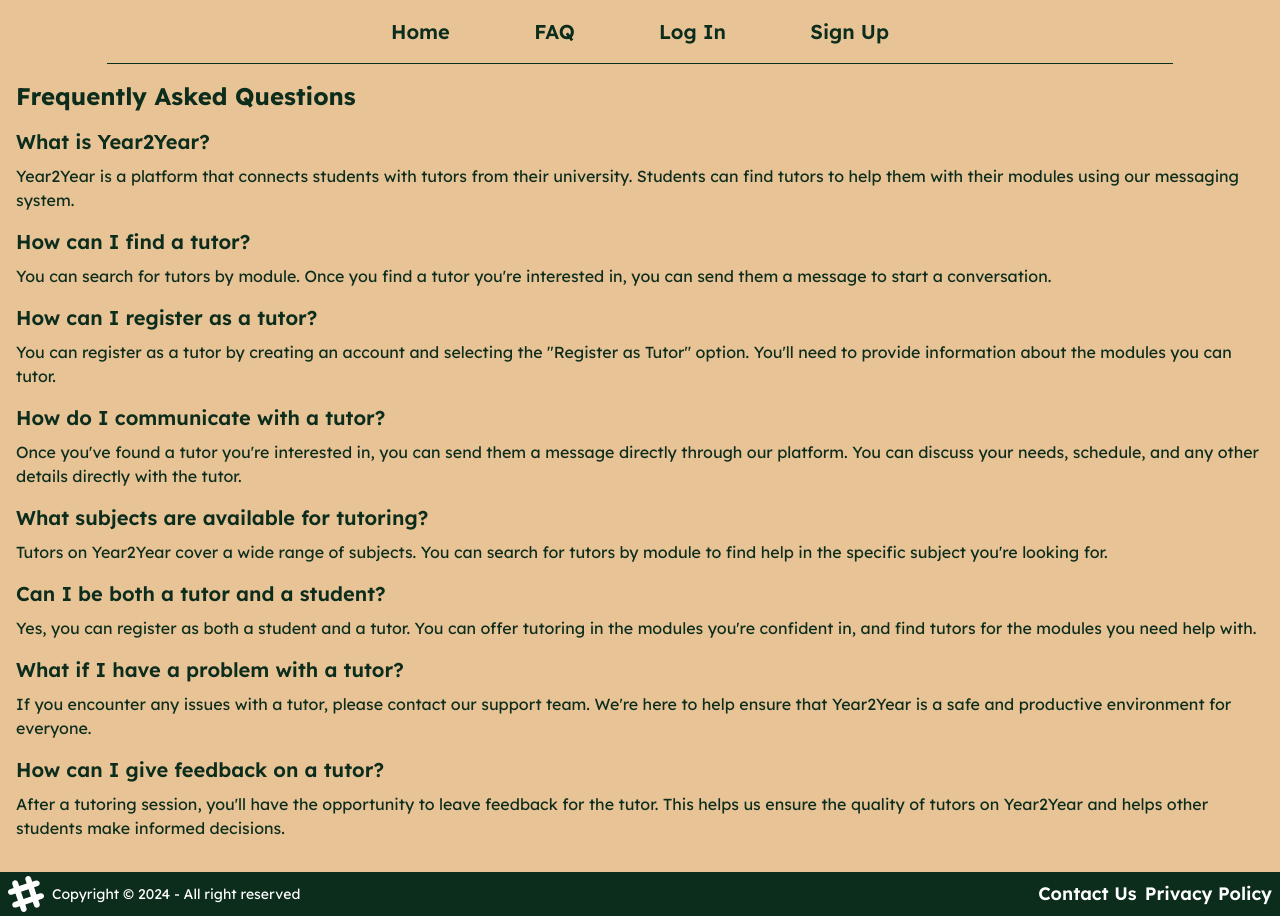
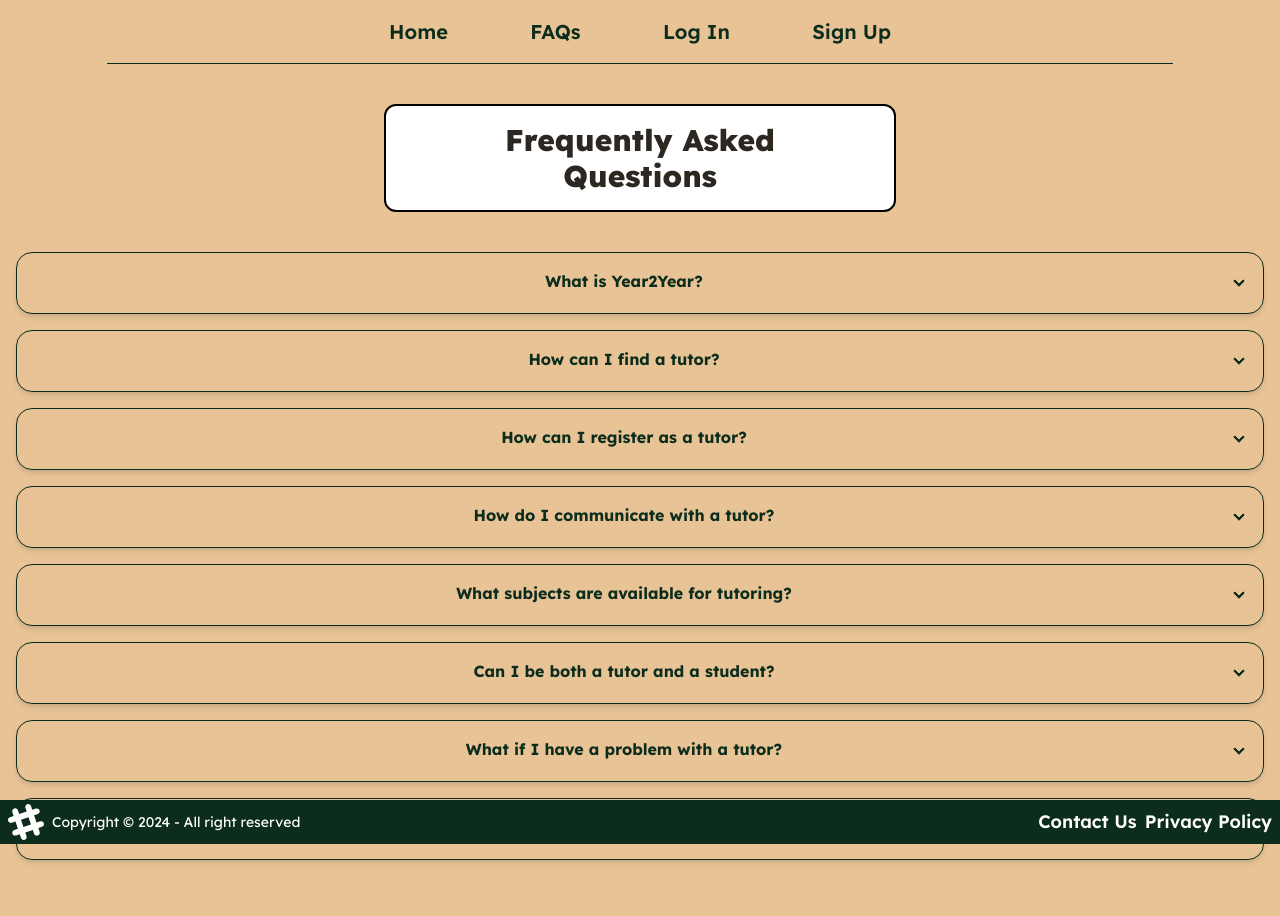
Before and after one commit to N1tingale/Year2Year, a React (Vite) app in the folder frontend/: page /faq in a window 1280 px wide. After the commit the page ends 892 px from the top, so only its background shows below. Built offline with nearby package versions, Linux system fonts and the light colour scheme.

Commit message:
Use daisyui accordion component for FAQs

```diff
--- a/frontend/src/components/FAQ.jsx
+++ b/frontend/src/components/FAQ.jsx
@@ -1,80 +1,59 @@
 import React from "react";
 import Footer from "./Footer";
 import Navbar from "./Navbar";
+import FAQItem from "./FAQItem";
 
 export default function FAQ() {
   return (
-    <div className="h-screen">
-      <Navbar />
-      <div className="p-4 text-primaryColor">
-        <h1 className="text-2xl font-bold mb-4">Frequently Asked Questions</h1>
+    <div>
+      <div className="container mx-auto h-screen">
+        <Navbar />
+        <div className="mt-10 flex text-center justify-center mx-auto justify-center items-center rounded-xl border-2 border-black m-2 bg-white w-2/5">
+          <h1 className="text-3xl font-extrabold p-4 px-16">
+            Frequently Asked Questions
+          </h1>
+        </div>
+        <div className="p-4 text-primaryColor">
+          <FAQItem
+            question="What is Year2Year?"
+            information="Year2Year is a platform that connects students with tutors from their university. Students can find tutors to help them with their modules using our messaging system."
+          />
 
-        <h2 className="text-xl font-semibold mb-2">What is Year2Year?</h2>
-        <p className="mb-4">
-          Year2Year is a platform that connects students with tutors from their
-          university. Students can find tutors to help them with their modules
-          using our messaging system.
-        </p>
+          <FAQItem
+            question="How can I find a tutor?"
+            information="You can search for tutors by module. Once you find a tutor you're interested in, you can send them a message to start a conversation."
+          />
 
-        <h2 className="text-xl font-semibold mb-2">How can I find a tutor?</h2>
-        <p className="mb-4">
-          You can search for tutors by module. Once you find a tutor you're
-          interested in, you can send them a message to start a conversation.
-        </p>
+          <FAQItem
+            question="How can I register as a tutor?"
+            information="You can register as a tutor by creating an account and selecting the 'Register as Tutor' option. You'll need to provide information about the modules you can tutor."
+          />
 
-        <h2 className="text-xl font-semibold mb-2">
-          How can I register as a tutor?
-        </h2>
-        <p className="mb-4">
-          You can register as a tutor by creating an account and selecting the
-          "Register as Tutor" option. You'll need to provide information about
-          the modules you can tutor.
-        </p>
+          <FAQItem
+            question="How do I communicate with a tutor?"
+            information="Once you've found a tutor you're interested in, you can send them a message directly through our platform. You can discuss your needs, schedule, and any other details directly with the tutor."
+          />
 
-        <h2 className="text-xl font-semibold mb-2">
-          How do I communicate with a tutor?
-        </h2>
-        <p className="mb-4">
-          Once you've found a tutor you're interested in, you can send them a
-          message directly through our platform. You can discuss your needs,
-          schedule, and any other details directly with the tutor.
-        </p>
+          <FAQItem
+            question="What subjects are available for tutoring?"
+            information="Tutors on Year2Year cover a wide range of subjects. You can search for tutors by module to find help in the specific subject you're looking for."
+          />
 
-        <h2 className="text-xl font-semibold mb-2">
-          What subjects are available for tutoring?
-        </h2>
-        <p className="mb-4">
-          Tutors on Year2Year cover a wide range of subjects. You can search for
-          tutors by module to find help in the specific subject you're looking
-          for.
-        </p>
+          <FAQItem
+            question="Can I be both a tutor and a student?"
+            information="Yes, you can register as both a student and a tutor. You can offer tutoring in the modules you're confident in, and find tutors for the modules you need help with."
+          />
 
-        <h2 className="text-xl font-semibold mb-2">
-          Can I be both a tutor and a student?
-        </h2>
-        <p className="mb-4">
-          Yes, you can register as both a student and a tutor. You can offer
-          tutoring in the modules you're confident in, and find tutors for the
-          modules you need help with.
-        </p>
+          <FAQItem
+            question="What if I have a problem with a tutor?"
+            information="If you encounter any issues with a tutor, please contact our support team or report the user. We're here to help ensure that Year2Year is a safe and productive environment for everyone."
+          />
 
-        <h2 className="text-xl font-semibold mb-2">
-          What if I have a problem with a tutor?
-        </h2>
-        <p className="mb-4">
-          If you encounter any issues with a tutor, please contact our support
-          team. We're here to help ensure that Year2Year is a safe and
-          productive environment for everyone.
-        </p>
-
-        <h2 className="text-xl font-semibold mb-2">
-          How can I give feedback on a tutor?
-        </h2>
-        <p className="mb-4">
-          After a tutoring session, you'll have the opportunity to leave
-          feedback for the tutor. This helps us ensure the quality of tutors on
-          Year2Year and helps other students make informed decisions.
-        </p>
+          <FAQItem
+            question="How can I give feedback on a tutor?"
+            information="After a tutoring session, you'll have the opportunity to leave feedback for the tutor. This helps us ensure the quality of tutors on Year2Year and helps other students make informed decisions."
+          />
+        </div>
       </div>
       <Footer relative={true} />
     </div>
--- /dev/null
+++ b/frontend/src/components/FAQItem.jsx
@@ -0,0 +1,11 @@
+export default function FAQItem({ question, information }) {
+  return (
+    <div className="my-4 shadow-md text-center collapse max-w-3/5 collapse-arrow tagline-font join-item border border-primaryColor">
+      <input type="radio" name="my-accordion-4" />
+      <div className="collapse-title text-primary font-bold">{question}</div>
+      <div className="collapse-content">
+        <p>{information}</p>
+      </div>
+    </div>
+  );
+}
--- a/frontend/src/components/Navbar.jsx
+++ b/frontend/src/components/Navbar.jsx
@@ -15,7 +15,7 @@ export default function Navbar() {
           Home
         </Link>
         <Link className="text-xl font-semibold" to="/faq">
-          FAQ
+          FAQs
         </Link>
         {localStorage.getItem("id") && (
           <>
```
